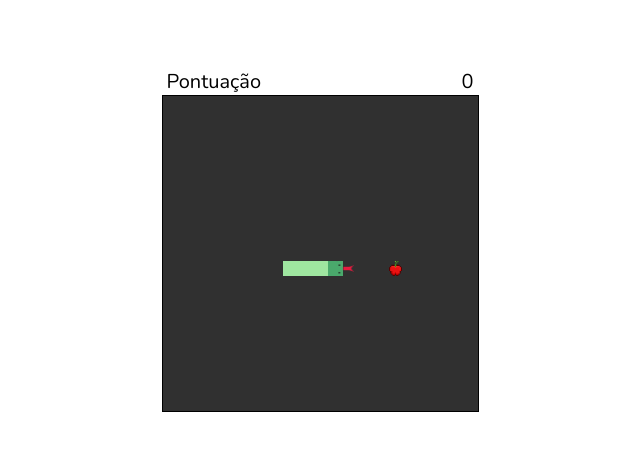
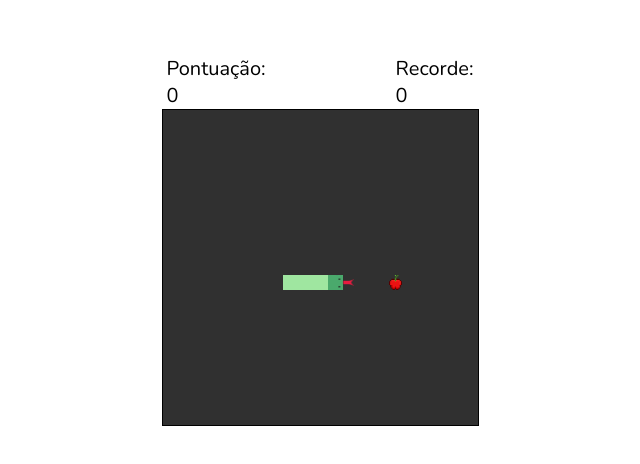
Before and after one commit to ArthurLobopro/snake.js, a plain HTML site: page index.html in a window 1280 px wide. Shown: the part 160-624 px from the top of the page, without its empty margins (320-960 px from the left). Drawn offline with Linux system fonts and the light colour scheme.

Commit message:
Novo espaço para recorde

```diff
--- a/index.html
+++ b/index.html
@@ -10,8 +10,14 @@
 <body>
     <div id="container">
         <div id="canvas-top">
-            <div>Pontuação</div>
-            <div id="pontos">0</div>
+            <div class="line">
+                <div>Pontuação:</div>
+                <div id="pontos">0</div>
+            </div>
+            <div class="line">
+                <div>Recorde:</div>
+                <div id="recorde">0</div>
+            </div>
         </div>
         <canvas id="game" width="315" height="315"></canvas>
     </div>
```
